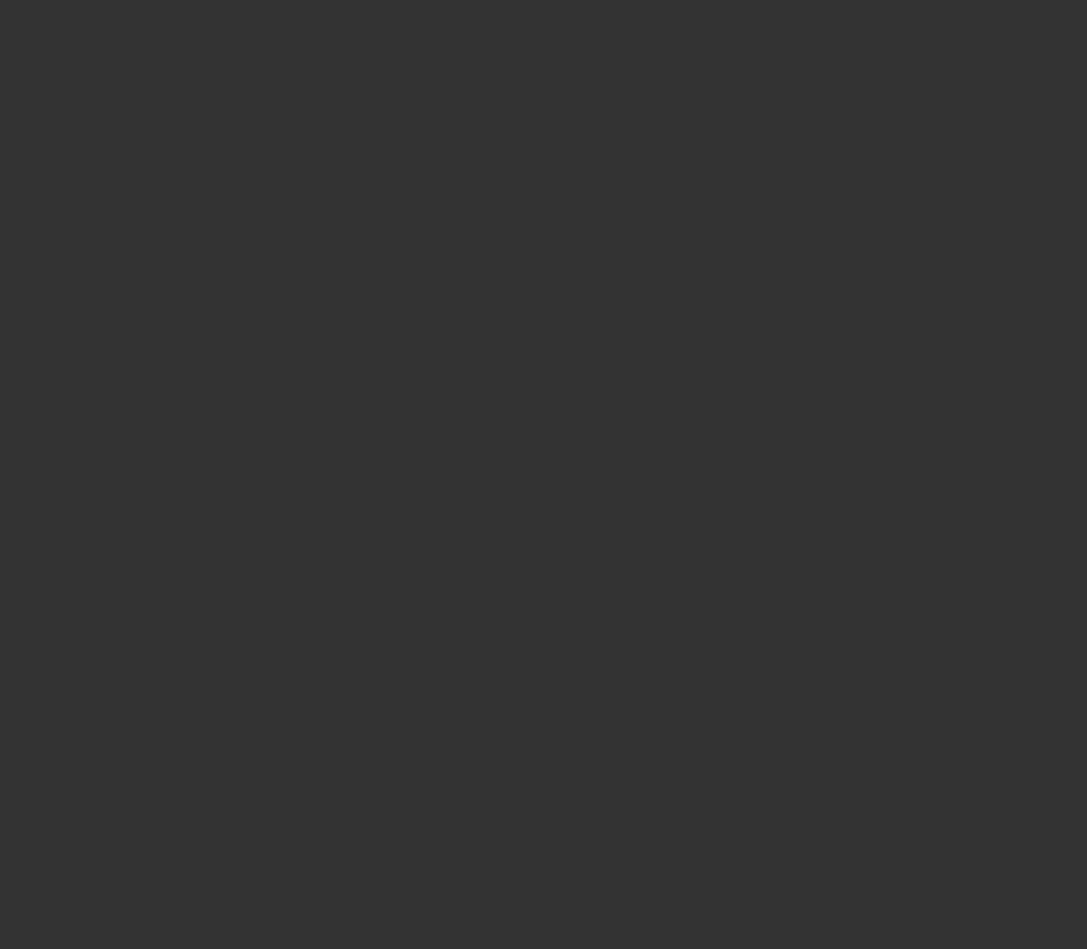
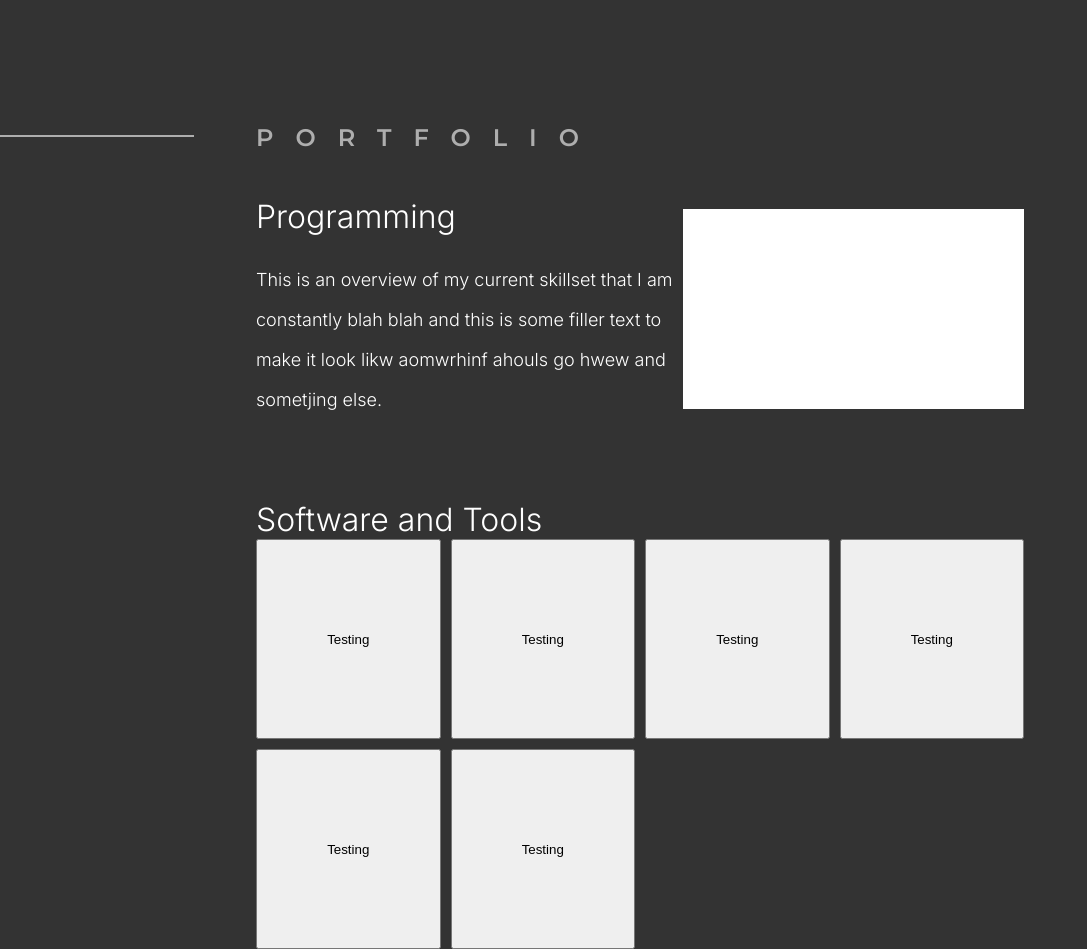
Before and after one commit to dnzggg/Personal-website, a React (Create React App) app: page / in a window 1280 px wide. Shown: the part 1580-2529 px from the top of the page, without its empty margins (0-1087 px from the left). Before the commit the page ends 1552 px from the top, so only its background shows below. Built offline with nearby package versions, Linux system fonts and the light colour scheme.

Commit message:
added programming section

```diff
--- a/src/App.scss
+++ b/src/App.scss
@@ -31,7 +31,7 @@ p {
   font-size: 18px;
   color: #FFFFFF;
   letter-spacing: 0;
-  line-height: 32px;
+  line-height: 40px;
   padding: 0px;
   margin: 24px 0px 0px 0px;
 
@@ -90,8 +90,12 @@ h3 {
 
 
 // ? SKILLS
-.skills {
+.section-divider {
   padding-top: 124px;
+
+  p {
+    max-width: 45ch;
+  }
 }
 
 .divider {
@@ -110,9 +114,9 @@ h3 {
   }
 }
 
-.template {
+.template-1 {
   height: 200px;
-  width: 300px;
+  width: 400px;
   background-color: white;
 }
 
@@ -146,3 +150,34 @@ li {
   letter-spacing: 0;
   font-weight: 300;
 }
+
+.portfolio-container {
+  display: flex;
+  flex-flow: row wrap;
+  justify-content: flex-start;
+
+}
+
+.portfolio-item {
+  width: 200px;
+  height: 200px;
+  margin: 2%
+}
+
+.grid-container {
+  width: 100%;
+  display: grid;
+  grid-template-columns: repeat(4, 1fr);
+  grid-template-rows: 1fr minmax(200px, 1fr);
+  gap: 10px 10px;
+  justify-items: stretch;
+  grid-template-areas:
+    "A B C D"
+    "E F . .";
+}
+.A { grid-area: A; }
+.B { grid-area: B; }
+.C { grid-area: C; }
+.D { grid-area: D; }
+.E { grid-area: E; }
+.F { grid-area: F; }
--- a/src/Components/Home.js
+++ b/src/Components/Home.js
@@ -18,7 +18,7 @@ const Home = () => {
 
     <section className="content">
 
-      <section className="skills">
+      <section className="section-divider">
         <div className="divider">
           <hr />
         </div>
@@ -30,7 +30,7 @@ const Home = () => {
             <h3>Programming</h3>
             <p>This is an overview of my current skillset that I am constantly blah blah and this is some filler text to make it look likw aomwrhinf ahouls go hwew and sometjing else.</p>
           </div>
-          <div className="template"></div>
+          <div className="template-1"></div>
         </div>
 
         <h3>Software and Tools</h3>
@@ -50,6 +50,42 @@ const Home = () => {
         </ul>
 
       </section>
+      <section className="section-divider">
+        <div className="divider">
+          <hr />
+        </div>
+
+        <h2>PORTFOLIO</h2>
+
+        <div className="project-content">
+          <div>
+            <h3>Programming</h3>
+            <p>This is an overview of my current skillset that I am constantly blah blah and this is some filler text to make it look likw aomwrhinf ahouls go hwew and sometjing else.</p>
+          </div>
+          <div className="template-1"></div>
+        </div>
+
+        <h3>Software and Tools</h3>
+        {/* <div className="portfolio-container">
+          <button className="portfolio-item">Example</button>
+          <button className="portfolio-item">Example</button>
+          <button className="portfolio-item">Example</button>
+          <button className="portfolio-item">Example</button>
+          <button className="portfolio-item">Example</button>
+          <button className="portfolio-item">Example</button>
+        </div> */}
+
+        <div class="grid-container">
+          <button class="A">Testing</button>
+          <button class="B">Testing</button>
+          <button class="C">Testing</button>
+          <button class="D">Testing</button>
+          <button class="E">Testing</button>
+          <button class="F">Testing</button>
+        </div>
+
+
+      </section>
 
     </section>
 
```
